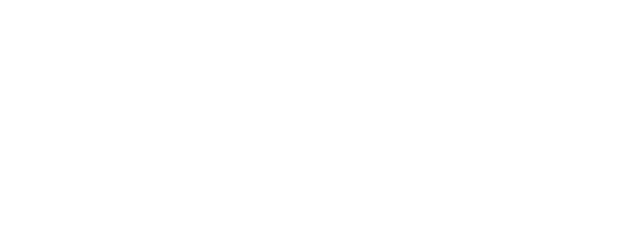
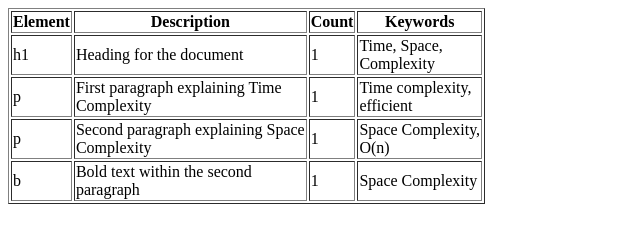
Before and after one commit to acciojob/time-and-space-complexity-elangovanmuthu98, a website: page main.html in a window 1280 px wide. Shown: the whole page, without its empty margins (0-640 px from the left). Drawn offline with Linux system fonts and the light colour scheme.

Commit message:
created a submission

```diff
--- a/main.html
+++ b/main.html
@@ -10,6 +10,45 @@
 	<!-- the entire body must be written by student -->
     <script type="text/javascript" src="./script.js">
 </script>
+	<table border="1">
+		<thead>
+	<tr>
+		<th>Element</th>
+		<th>Description</th>
+		<th>Count</th>
+		<th>Keywords</th>
+		</tr>
+			</thead>
+		<tbody>
+		<tr>
+		<td>h1</td>
+		<td>Heading for the document</td>
+		<td>1</td>
+		<td>Time, Space,<br> Complexity</td>
+		</tr>
+			<tr>
+		<td>p</td>
+		<td>First paragraph explaining Time<br> Complexity</td>
+		<td>1</td>
+		<td>Time complexity,<br> efficient</td>
+		</tr>
+			<tr>
+		<td>p</td>
+		<td>Second paragraph explaining Space<br> Complexity</td>
+		<td>1</td>
+		<td>Space Complexity,<br> O(n)</td>
+		</tr>
+			<tr>
+		<td>b</td>
+		<td>Bold text within the second<br> paragraph</td>
+		<td>1</td>
+		<td>Space Complexity</td>
+		</tr>
+		</tbody>
+
+
+
+	</table>
 
 </body>
 
```
